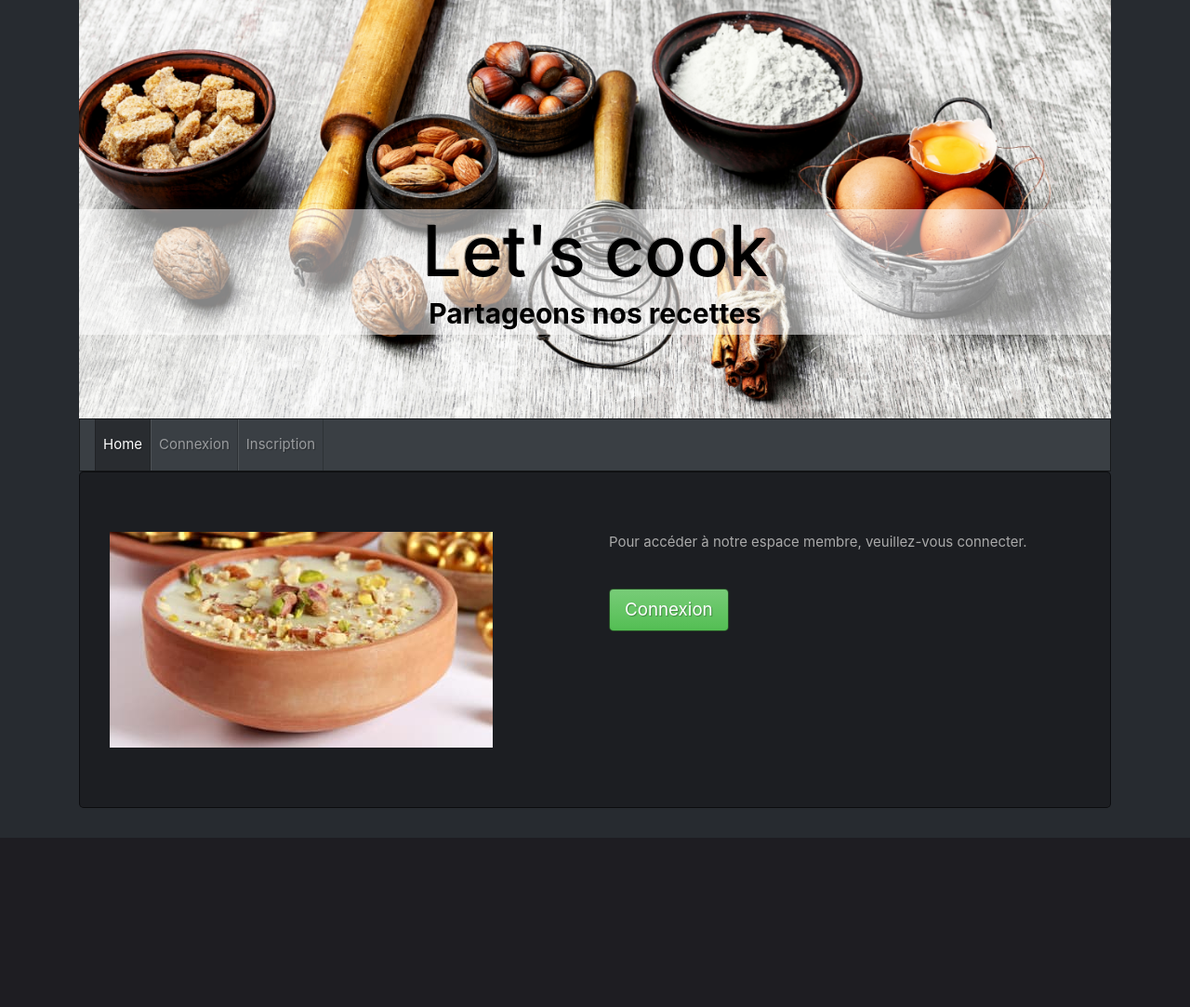
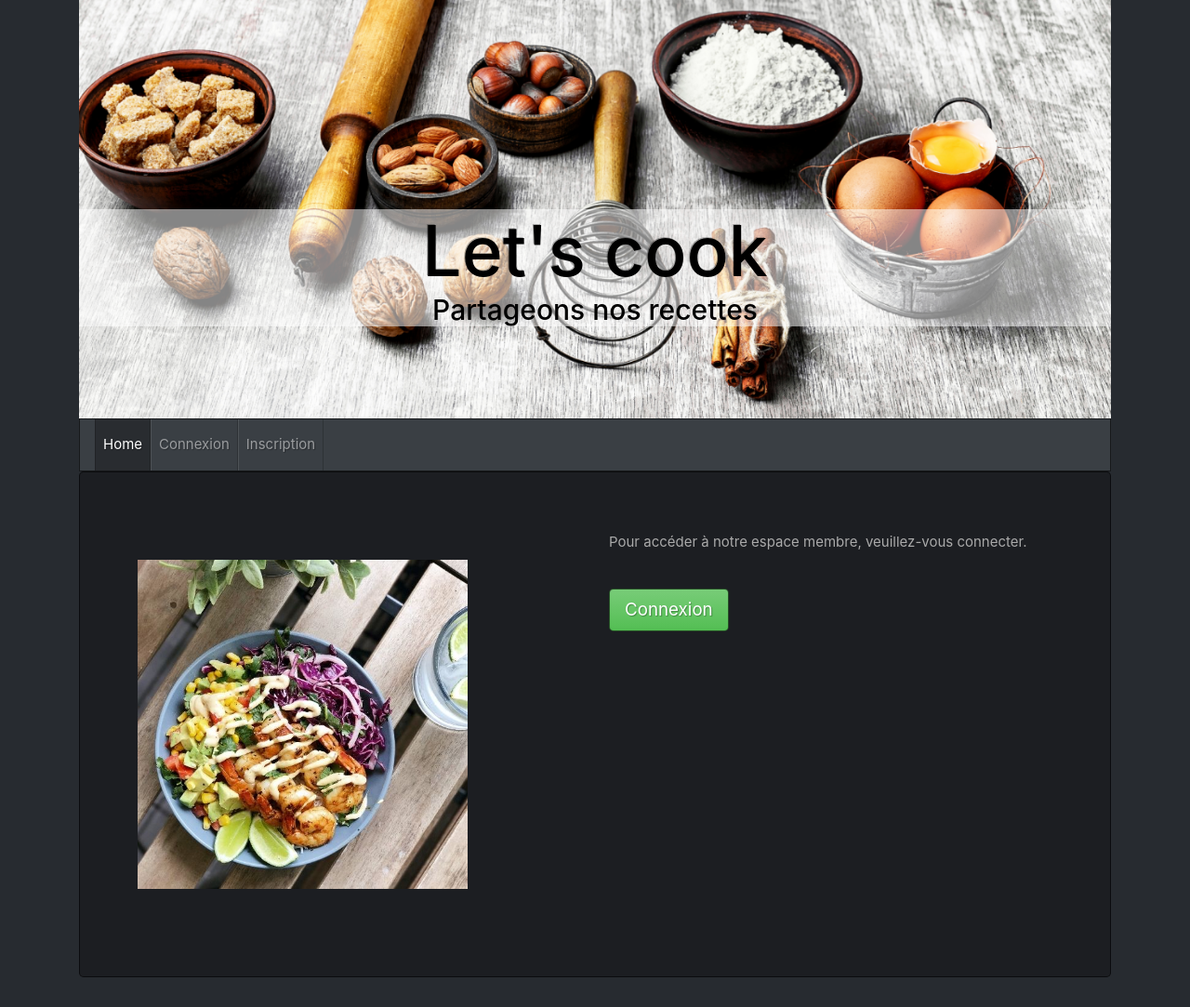
Before and after one commit to thucnhi-wiedenhofer/module-connexion, a PHP site: page / in a window 1280 px wide. Shown: the whole page at 93% size. Before the commit the page ends 901 px from the top, so only its background shows below. Run offline with PHP 8.4, Linux system fonts and the light colour scheme.

Commit message:
modif titre et photo

```diff
--- a/assets/css/style.css
+++ b/assets/css/style.css
@@ -15,10 +15,15 @@
     background-color: rgba(255, 255, 255, 0.52);
 }
 
-.lead {
+.h2 {
     color: black;
     background-color: rgba(255, 255, 255, 0.52);
     margin-top: -0.27em;
-    font-size: 2em;
-    font-weight: bold;
+
 }
+
+.img-small
+{
+    margin:2em;
+    width:70%;
+}
--- a/index.php
+++ b/index.php
@@ -16,7 +16,7 @@
                     <div class="col-lg-12">
 
                         <h1>Let's cook</h1>
-                        <p class="lead">Partageons nos recettes</p>
+                        <p class="h2">Partageons nos recettes</p>
                     </div>
 
                 </div>
@@ -48,7 +48,7 @@
         <main class="jumbotron">
             <div class="row">
                 <div class="col-lg-6 col-sm-12">
-                    <img src="assets/images/bol.jpg" alt="bol">
+                    <img class="img-small" src="assets/images/bol.jpg" alt="bol">
                 </div>
                 <div class="col-lg-6 col-sm-12">
                     <p>Pour accéder à notre espace membre, veuillez-vous connecter.</p><br/>
```
Also changed, not shown: assets/images/bol.jpg.
